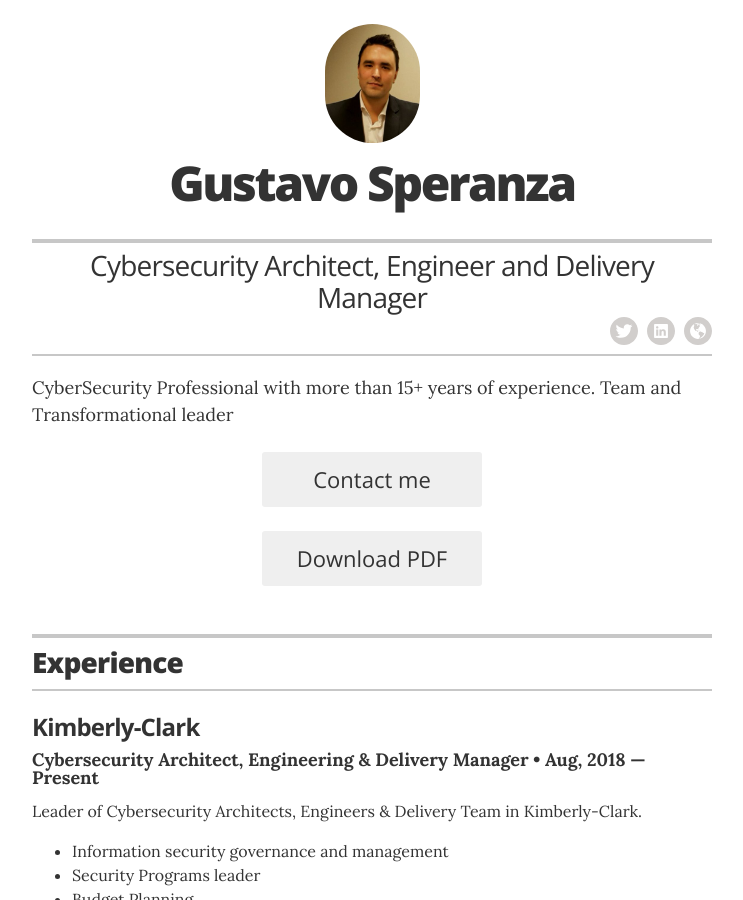
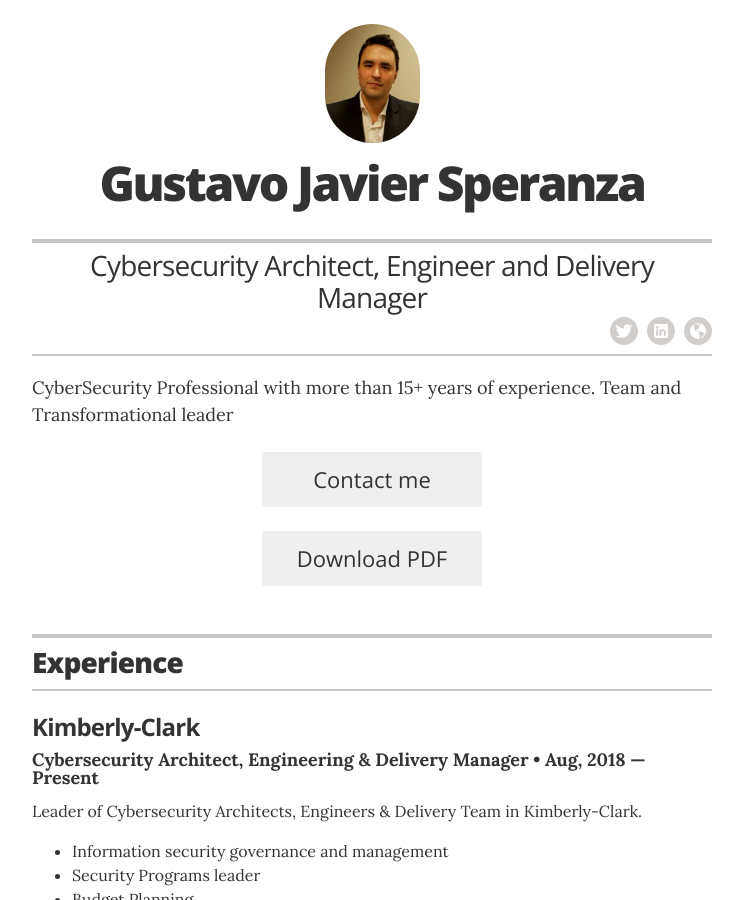
Before and after one commit to gussj/gussj.github.io, a Jekyll site: the page built from index.html, in a window 1280 px wide and 900 px high. Shown: the whole window, without its empty margins (268-1011 px from the left). Built offline with Jekyll 4.4.1, drawn with Linux system fonts in a browser that asks for light colours.

Commit message:
Update _config.yml
Adding Javier to the name :)

```diff
--- a/_config.yml
+++ b/_config.yml
@@ -1,5 +1,5 @@
 # Site settings
-title: "Gustavo Speranza Resume"
+title: "Gustavo Javier Speranza Resume"
 description: "Updated resume from Gustavo Speranza"
 
 # Build settings
@@ -10,7 +10,7 @@ sass:
 
 # Resume settings
 resume_avatar:                  "true"
-resume_name:                    "Gustavo Speranza"
+resume_name:                    "Gustavo Javier Speranza"
 resume_title:                   "Cybersecurity Architect, Engineer and Delivery Manager"
 
 # used for the contact button in _layouts/resume.html
```
